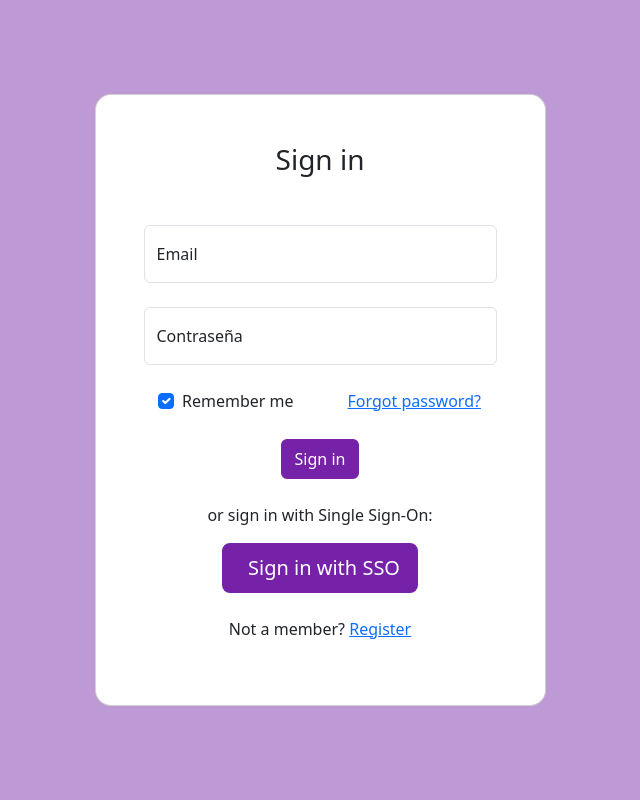
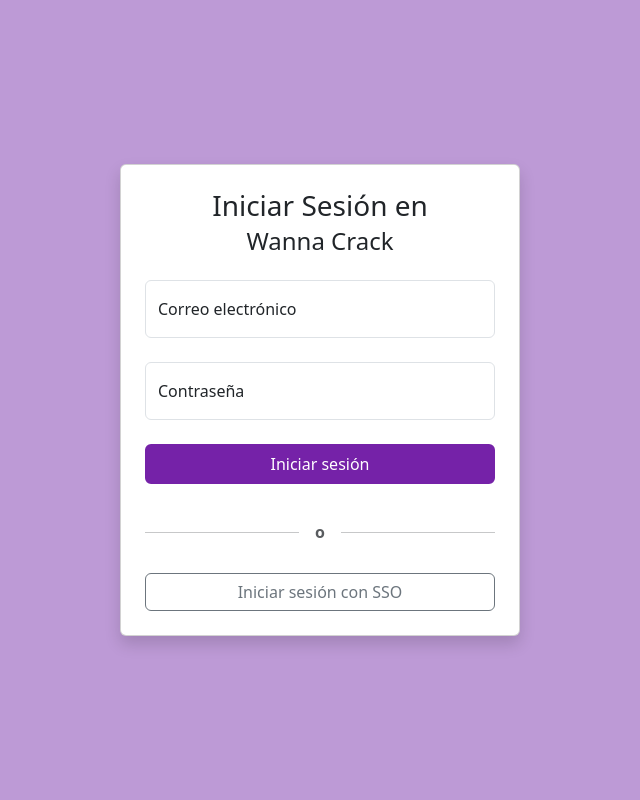
Before and after one commit to AlainMaristak/Identity-Management-Development, a PHP site: page / in a window 1280 px wide. Shown: the whole page, without its empty margins (320-960 px from the left). Run offline with PHP 8.4, Linux system fonts and the light colour scheme.

Commit message:
update
update

```diff
--- a/WEB/assets/css/wannacrack.css
+++ b/WEB/assets/css/wannacrack.css
@@ -61,8 +61,7 @@
 }
 
 /*** COLOR 4 ***/
-/*Color texto*/
-.wcTxtColor4 {
+.wcTxtColor4 { /*Color texto*/
     color: #84858d;
 }
 /* Color de fondo */
--- a/WEB/includes/footer.php
+++ b/WEB/includes/footer.php
@@ -1,5 +1,5 @@
 <?php
-echo ("</body>
+echo ("
+</body>
     <script src='./assets/bootstrap/js/bootstrap.bundle.min.js'></script>
 </html>");
-?>
--- a/WEB/includes/head.php
+++ b/WEB/includes/head.php
@@ -1,16 +1,15 @@
+
+  <?php
+  echo ("
 <!DOCTYPE html>
 <html lang='es'>
 <head>
-    <?php
-    echo("
   <meta charset='UTF-8'>
   <meta name='viewport' content='width=device-width, initial-scale=1.0'>
   <title>$np</title>
   <link href='./assets/bootstrap/css/bootstrap.min.css' rel='stylesheet'>
   <link href='./assets/css/wannacrack.css' rel='stylesheet'>
-  ");
+</head>
+<body class='$bodyclass'>
+");
   ?>
-
-
-</head>
-<body>
--- a/WEB/index.php
+++ b/WEB/index.php
@@ -1,68 +1,48 @@
 <?php
+
+//Limpiando las sesiones
+session_start();
+session_unset();
+session_destroy();
+
 $np = 'Login';
+$bodyclass = 'wcBGColor2';
 include_once('./includes/head.php');
 ?>
-<section class="vh-100 wcBGColor2">
-    <div class="container py-5 h-100">
-        <div class="row d-flex justify-content-center align-items-center h-100">
-            <div class="col-12 col-md-8 col-lg-6 col-xl-5">
-                <div class="card shadow-2-strong" style="border-radius: 1rem;">
-                    <div class="card-body p-5 text-center">
 
-                        <h3 class="mb-5">Sign in</h3>
+<div class="container d-flex justify-content-center align-items-center vh-100">
+    <div class="card p-4 shadow" style="width: 100%; max-width: 400px;">
+        <h3 class="text-center mb-1">Iniciar Sesión en</h3>
+        <h4 class="text-center mb-4">Wanna Crack</h4>
+        <form method="POST" action="./funciones/login.php">
+            <!-- Email input con form-floating -->
+            <div class="form-floating mb-4">
+                <input type="email" id="formLoginCorreo" class="form-control" placeholder="Correo electrónico" name="correo" required>
+                <label for="formLoginCorreo">Correo electrónico</label>
+            </div>
 
-                        <form>
-                            <!-- Email input -->
-                            <div class="form-floating mb-4">
-                                <input type="email" id="form2Example1" class="form-control" placeholder="Email address" />
-                                <label for="form2Example1">Email</label>
-                            </div>
+            <!-- Password input con form-floating -->
+            <div class="form-floating mb-4">
+                <input type="password" id="formLoginContrasena" class="form-control" placeholder="Contraseña" name="contrasena" required>
+                <label for="formLoginContrasena">Contraseña</label>
+            </div>
 
-                            <!-- Password input -->
-                            <div class="form-floating mb-4">
-                                <input type="password" id="form2Example2" class="form-control" placeholder="Password" />
-                                <label for="form2Example2">Contraseña</label>
-                            </div>
+            <!-- Botón de inicio de sesión -->
+            <button type="submit" class="btn btn-primary w-100 mb-2 wcBtnColor3">Iniciar sesión</button>
+        </form>
 
-                            <!-- 2 column grid layout for inline styling -->
-                            <div class="row mb-4">
-                                <div class="col d-flex justify-content-center">
-                                    <!-- Checkbox -->
-                                    <div class="form-check">
-                                        <input class="form-check-input" type="checkbox" value="" id="form2Example31" checked />
-                                        <label class="form-check-label" for="form2Example31"> Remember me </label>
-                                    </div>
-                                </div>
+        <!-- Divider con línea y texto "OR" en el centro -->
+        <div class="d-flex align-items-center my-4">
+            <hr class="flex-grow-1">
+            <span class="text-center mx-3 text-muted fw-bold">o</span>
+            <hr class="flex-grow-1">
+        </div>
 
-                                <div class="col">
-                                    <!-- Simple link -->
-                                    <a href="#!">Forgot password?</a>
-                                </div>
-                            </div>
+        <!-- Botón de inicio de sesión con otra opción (ejemplo de red social) -->
+        <button type="button" class="btn btn-outline-secondary w-100">Iniciar sesión con SSO</button>
 
-                            <!-- Submit button -->
-                            <button type="button" class="btn btn-primary btn-block mb-4 wcBtnColor3">Sign in</button>
-
-                            <!-- SSO button -->
-                            <div class="text-center">
-                                <p>or sign in with Single Sign-On:</p>
-                                <button type="button" class="btn btn-lg btn-block btn-primary mb-4 wcBtnColor3">
-                                    <i class="fas fa-sign-in-alt me-2"></i> Sign in with SSO
-                                </button>
-                            </div>
-
-                            <!-- Register link -->
-                            <div class="text-center">
-                                <p>Not a member? <a href="#!">Register</a></p>
-                            </div>
-                        </form>
-
-                    </div>
-                </div>
-            </div>
-        </div>
     </div>
-</section>
+</div>
 
 <?php
 include_once('./includes/footer.php');
```
Also changed, not shown: WEB/emp-panel.php (+48 -28 lines), WEB/funciones/login.php (added, +66 -0 lines), WEB/includes/bbdd.php (+12 -0 lines), WEB/includes/navbar.php (+12 -6 lines), WEB/lib/funciones_globales.php (added, +13 -0 lines). Lines whose indentation alone changed are shown as unchanged.
